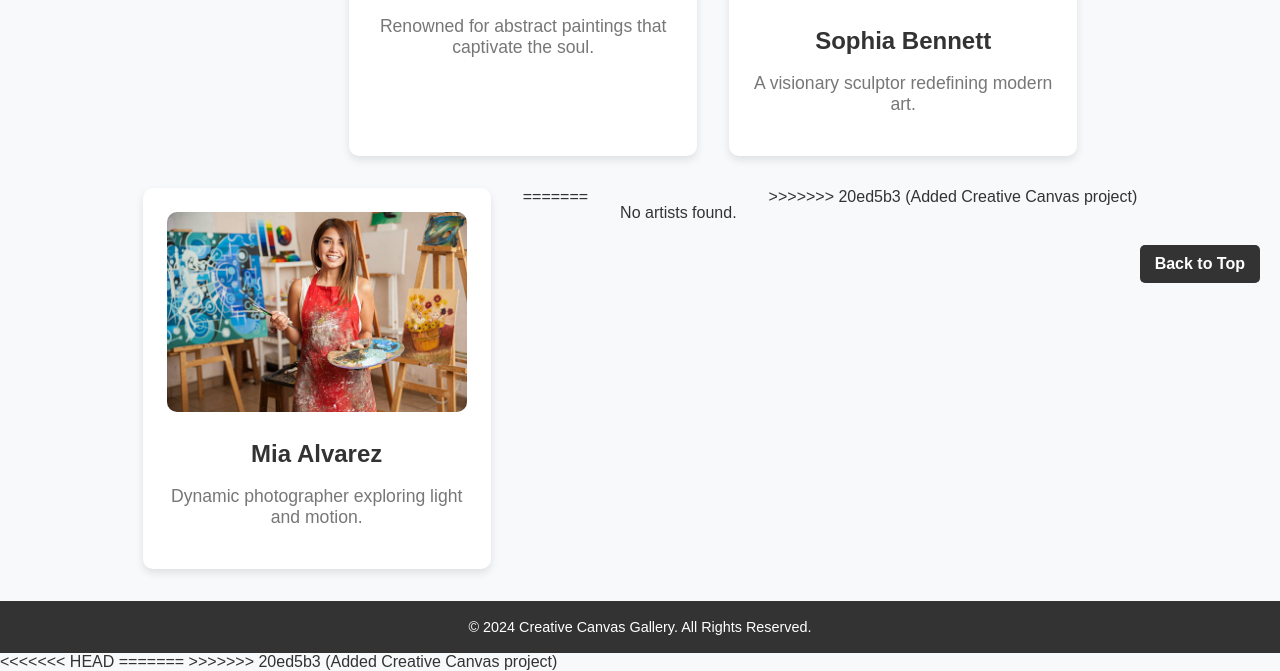
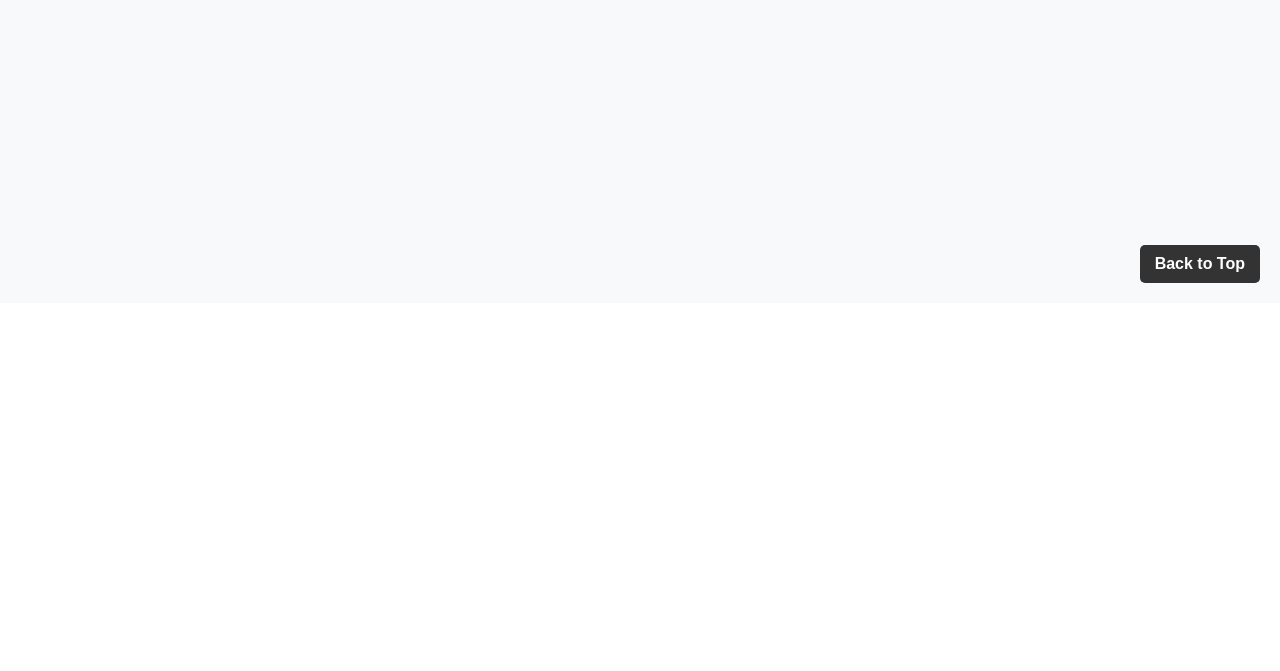
Before and after one commit to Malikakif321/CreativeCanvasFinal, a PHP site: page /featured-artists.php in a window 1280 px wide. Shown: the part 497-1168 px from the top of the page. After the commit the page ends 780 px from the top, so only its background shows below. Run offline with PHP 8.4, Linux system fonts and the light colour scheme; data that the repository does not hold is empty.

Commit message:
Updated Creative Canvas

```diff
--- a/featured-artists.php
+++ b/featured-artists.php
@@ -13,10 +13,6 @@
               <li><a href="booking.php">Booking</a></li>
               <li><a href="about.php">About Us</a></li>
               <li><a href="login.php">Log In</a></li>
-<<<<<<< HEAD
-
-=======
->>>>>>> 20ed5b3 (Added Creative Canvas project)
             </ul>
           </nav>
         </header>
@@ -25,34 +21,7 @@
   <title>Featured Artists | Creative Canvas Gallery</title>
     <section id="featured-artists">
     <h2>Featured Artists</h2>
-    <div class="artist-gallery">
-<<<<<<< HEAD
-      <div class="artist-card" onclick="toggleExpand(this)">
-        <img src="artist1.jpg" alt="Artist 1">
-        <h3>Jack Hartwell</h3>
-        <p>Renowned for abstract paintings that captivate the soul.</p>
-        <div class="additional-content">
-          <p>Jack Hartwell's work delves into the emotional connection between colors and forms. His abstract pieces explore themes of human connection and the natural world, leaving viewers inspired and introspective.</p>
-        </div>
-      </div>
-      <div class="artist-card" onclick="toggleExpand(this)">
-        <img src="artist2.jpg" alt="Artist 2">
-        <h3>Sophia Bennett</h3>
-        <p>A visionary sculptor redefining modern art.</p>
-        <div class="additional-content">
-          <p>Sophia Bennett's sculptures are a harmonious blend of industrial materials and organic forms. Known for her innovative approach, Sophia creates thought-provoking pieces that challenge perceptions of art and space.</p>
-        </div>
-      </div>
-      <div class="artist-card" onclick="toggleExpand(this)">
-        <img src="artist3.jpg" alt="Artist 3">
-        <h3>Mia Alvarez</h3>
-        <p>Dynamic photographer exploring light and motion.</p>
-        <div class="additional-content">
-          <p>Mia Alvarez captures the vibrant energy of urban life and the serene beauty of nature. Her photography emphasizes the interplay of light, movement, and emotion, making each piece a narrative of its own.</p>
-        </div>
-      </div>
-=======
-      <?php
+    <div class="artist-gallery">      <?php
       include 'db.php';
       $sql = "SELECT * FROM featured_artists";
       $result = $conn->query($sql);
@@ -81,8 +50,6 @@
   </footer>
   <a href="#top" class="back-to-top">Back to Top</a>
 </body>
-<<<<<<< HEAD
 </html>
 =======
 </html>
->>>>>>> 20ed5b3 (Added Creative Canvas project)
```
